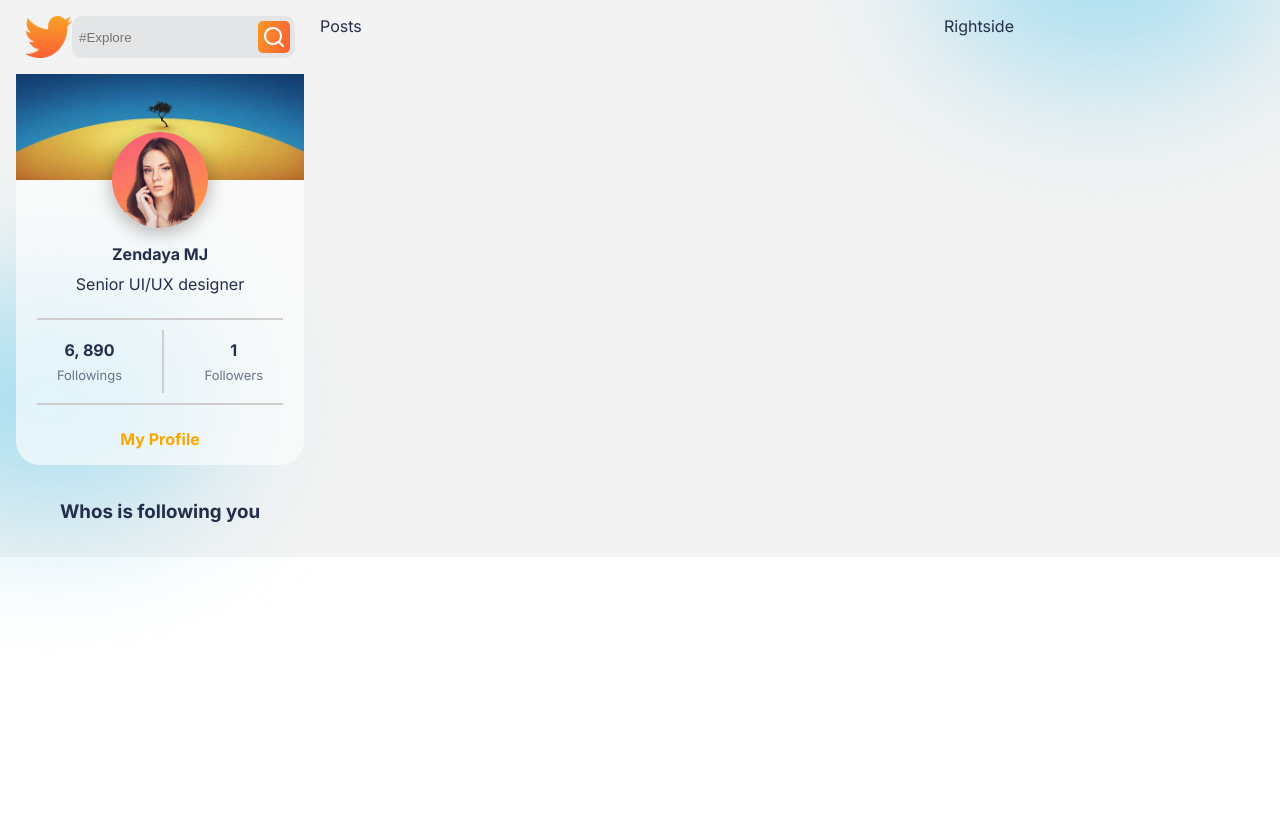
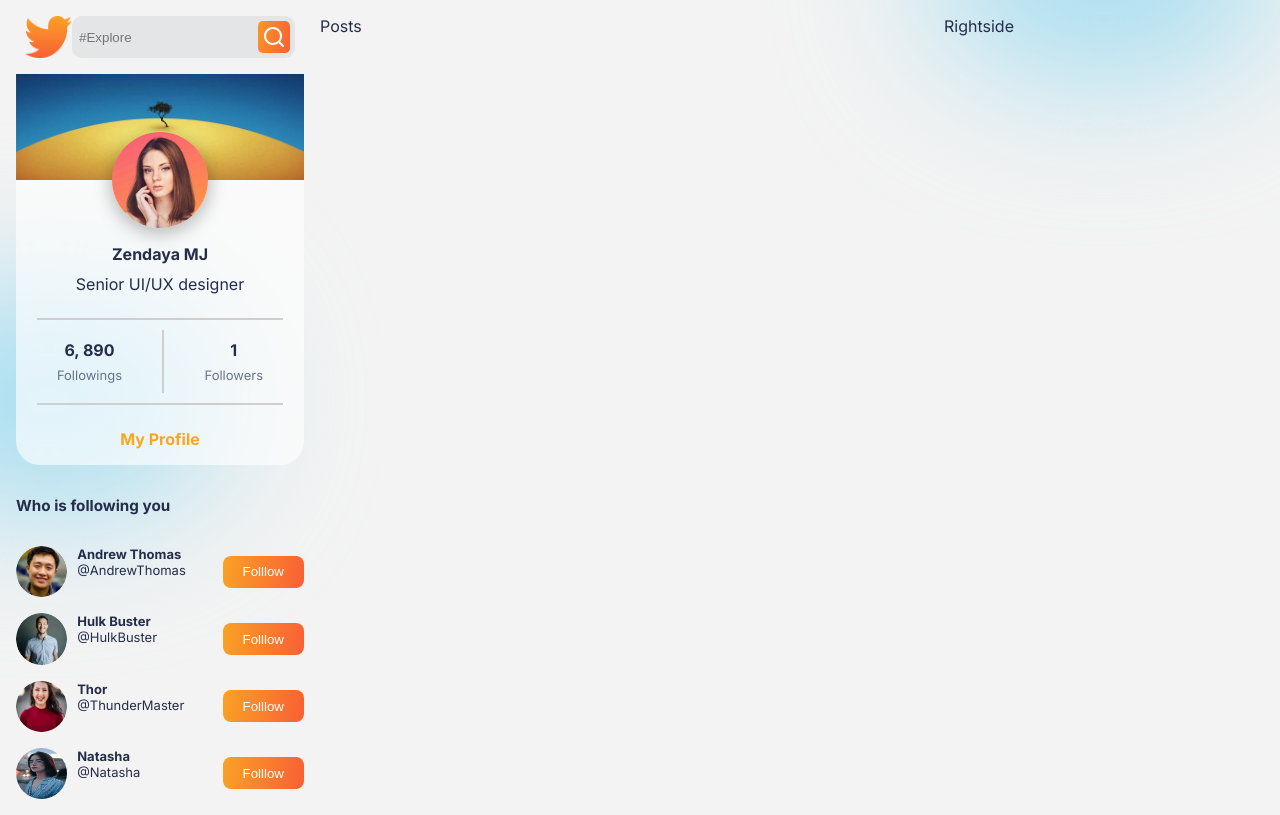
Before and after one commit to AbigaelKirwa/SocialMedia-MERN-stack, a React (Create React App) app: page / in a window 1280 px wide. Built offline with nearby package versions, Linux system fonts and the light colour scheme.

Commit message:
added who follows you

```diff
--- a/src/App.css
+++ b/src/App.css
@@ -29,3 +29,21 @@
   background: #a6ddf0;
   filter: blur(72px);
 }
+
+.button{
+  display: flex;
+  align-items: center;
+  justify-content: center;
+  color: white;
+  border: none;
+  border-radius: 0.5rem;
+  background: var(--buttonBg);
+  transition: all 100ms ease-out;
+}
+
+.button:hover{
+  cursor: pointer;
+  color: var(--orange);
+  background: transparent;
+  border:2px solid var(--orange)
+}
--- /dev/null
+++ b/src/Data/FollowersData.js
@@ -0,0 +1,11 @@
+import img1 from "../img/img1.png";
+import img2 from "../img/img2.png";
+import img3 from "../img/img3.png";
+import img4 from "../img/img4.jpg";
+
+export const Followers = [
+    {name: "Andrew Thomas", username: "AndrewThomas", img: img1 },
+    {name: "Hulk Buster", username: "HulkBuster", img: img2 },
+    {name: "Thor", username: "ThunderMaster", img: img3 },
+    {name: "Natasha", username: "Natasha", img: img4 },
+];
--- a/src/components/FollowersCard/FollowersCard.css
+++ b/src/components/FollowersCard/FollowersCard.css
@@ -0,0 +1,40 @@
+.FollowersCard{
+    width: 100%;
+    border-radius: 0.7rem;
+    gap:1rem;
+    display: flex;
+    flex-direction: column;
+    font-size: 13px;
+}
+
+.follower{
+    display: flex;
+    justify-content: space-between;
+    align-items: center;
+}
+
+.follower>div{
+    display: flex;
+    gap: 10px;
+}
+
+.followerImage{
+    width: 3.2rem;
+    height: 3.2rem;
+    border-radius: 50%;
+}
+
+.name{
+    display: flex;
+    flex-direction: column;
+}
+
+.name>span:nth-of-type(1){
+    font-weight: bold;
+}
+
+.fc-button{
+    height: 2rem;
+    padding-left: 20px;
+    padding-right: 20px;
+}
--- a/src/components/FollowersCard/FollowersCard.jsx
+++ b/src/components/FollowersCard/FollowersCard.jsx
@@ -1,10 +1,25 @@
 import React from 'react'
 import './FollowersCard.css'
+import {Followers} from '../../Data/FollowersData'
 
 const FollowersCard = () => {
   return (
     <div className='FollowersCard'>
-        <h3>Whos is following you</h3>
+        <h3>Who is following you</h3>
+        {Followers.map((follower, id)=>{
+          return(
+            <div className="follower">
+              <div>
+                <img src={follower.img} alt="" className='followerImage'/>
+                <div className="name">
+                  <span>{follower.name}</span>
+                  <span>@{follower.username}</span>
+                </div>
+              </div>
+              <button className='button fc-button'>Folllow</button>
+            </div>
+          )
+        })}
     </div>
   )
 }
--- a/src/components/ProfileCard/ProfileCard.css
+++ b/src/components/ProfileCard/ProfileCard.css
@@ -85,7 +85,7 @@
 
 .ProfileCard>span{
     font-weight: bold;
-    color: orange;
+    color: var(--orange);
     align-self: center;
     margin-bottom: 1rem;
     cursor: pointer;
```
